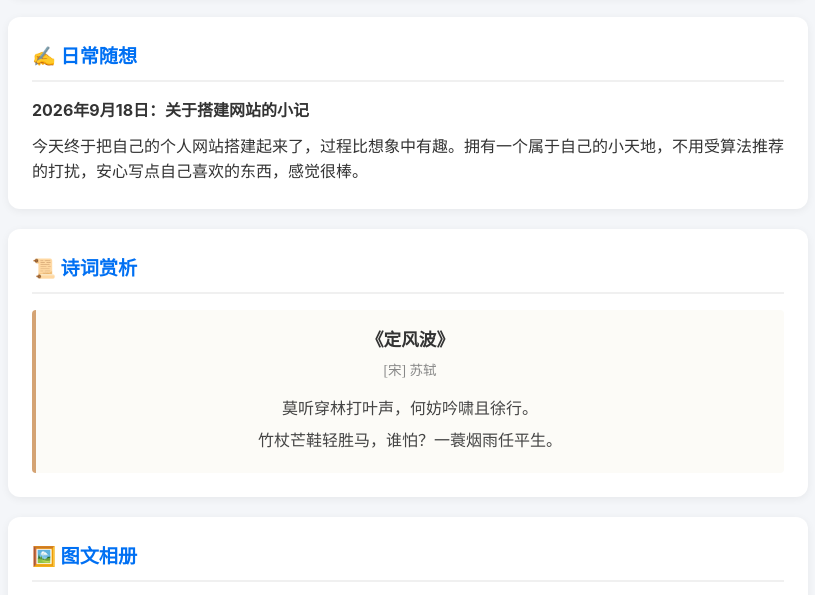
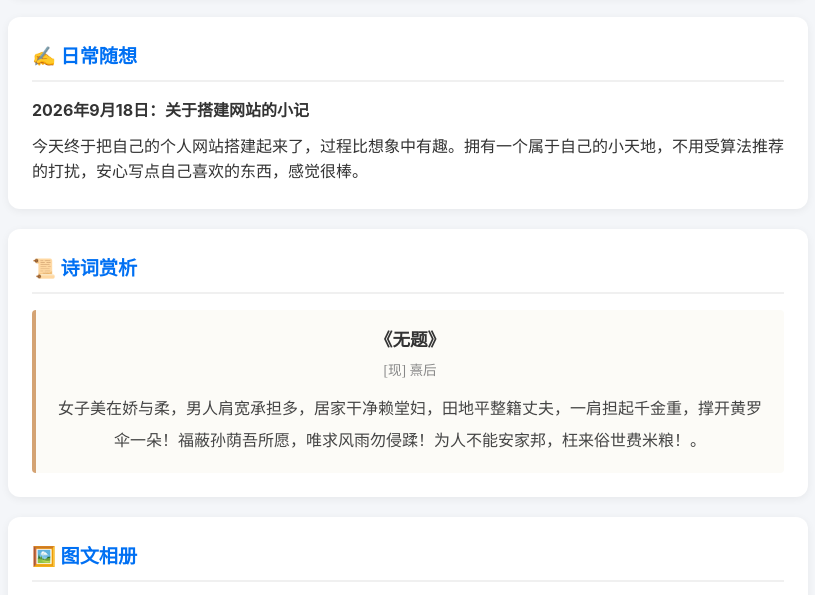
Before and after one commit to zhj810jy/my-vercel-site, a plain HTML site: page index.html in a window 1280 px wide. Shown: the part 161-756 px from the top of the page, without its empty margins (232-1047 px from the left). Drawn offline with Linux system fonts and the light colour scheme; grey boxes are pictures that could not be loaded.

Commit message:
Update index.html

```diff
--- a/index.html
+++ b/index.html
@@ -111,11 +111,10 @@
         <div class="card">
             <h2 class="card-title">📜 诗词赏析</h2>
             <div class="poem-box">
-                <div class="poem-title">《定风波》</div>
-                <div class="poem-author">[宋] 苏轼</div>
+                <div class="poem-title">《无题》</div>
+                <div class="poem-author">[现] 熹后</div>
                 <div class="poem-content">
-                    莫听穿林打叶声，何妨吟啸且徐行。<br>
-                    竹杖芒鞋轻胜马，谁怕？一蓑烟雨任平生。
+                    女子美在娇与柔，男人肩宽承担多，居家干净赖堂妇，田地平整籍丈夫，一肩担起千金重，撑开黄罗伞一朵！福蔽孙荫吾所愿，唯求风雨勿侵蹂！为人不能安家邦，枉来俗世费米粮！。
                 </div>
             </div>
         </div>
```
